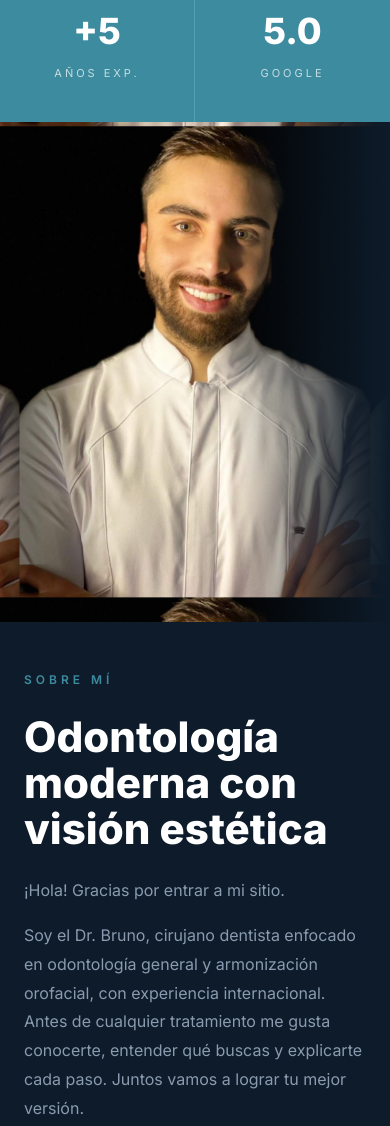
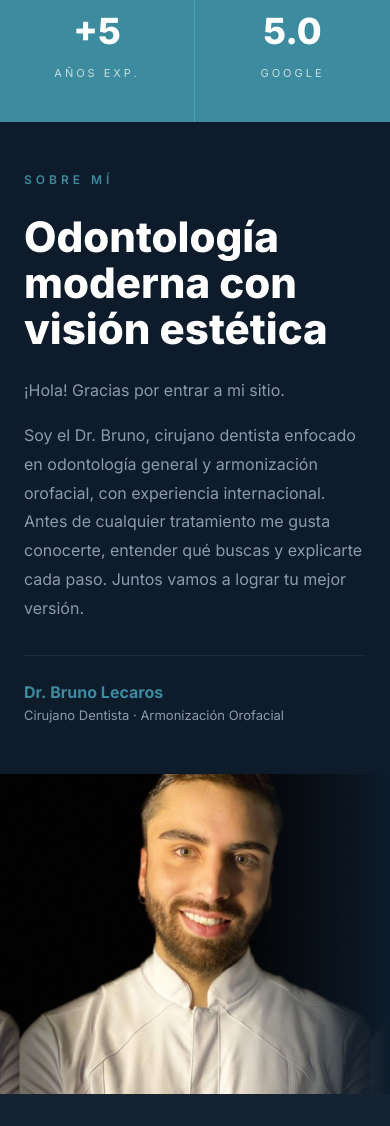
Before and after one commit to blecarosc/drbrunolecaros.cl, a plain HTML site: page index.html in a window 390 px wide. Shown: the part 1040-2166 px from the top of the page. Drawn offline with Linux system fonts and the light colour scheme.

Commit message:
Mobile: text-first in About section so anchor lands on content

```diff
--- a/index.html
+++ b/index.html
@@ -123,7 +123,7 @@
             .nav-links li { padding: 14px 0; border-bottom: 1px solid var(--light-line); }
             .nav-links li:last-child { border-bottom: none; }
             .hero::before { display: none; }
-            .stats { grid-template-columns: repeat(2, 1fr); } .stat:nth-child(2n) { border-right: none; } .about { grid-template-columns: 1fr; } .about-content { padding: 48px 24px; }
+            .stats { grid-template-columns: repeat(2, 1fr); } .stat:nth-child(2n) { border-right: none; } .about { grid-template-columns: 1fr; } .about-content { padding: 48px 24px; order: -1; } .about-image { min-height: 320px; }
             .services { padding: 48px 16px; } .services-grid { grid-template-columns: repeat(2, 1fr); gap: 1px; }
             .services-header { margin-bottom: 32px; } .services-header h2 { font-size: 32px; }
             .service-card { padding: 20px 14px; }
```
